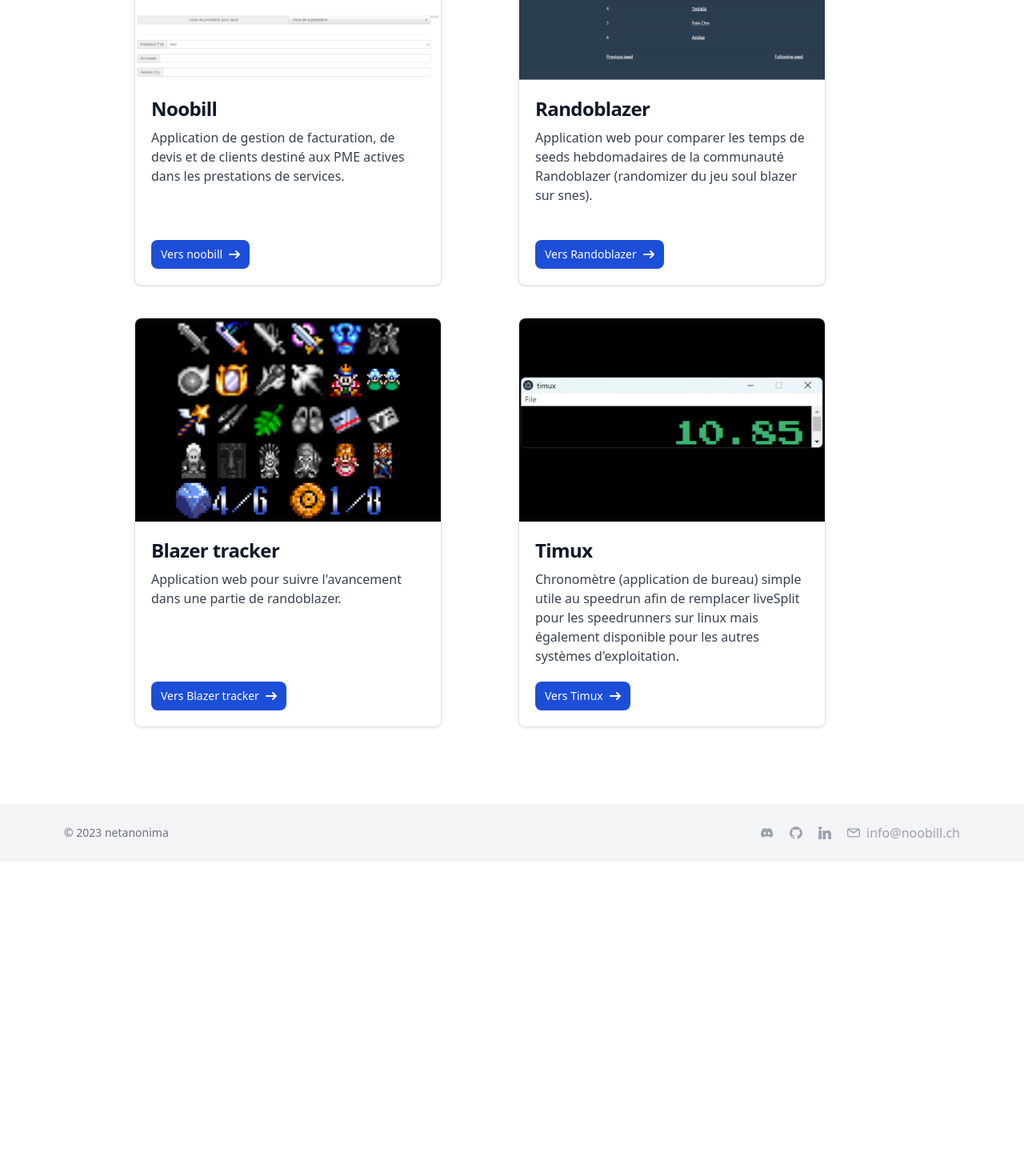
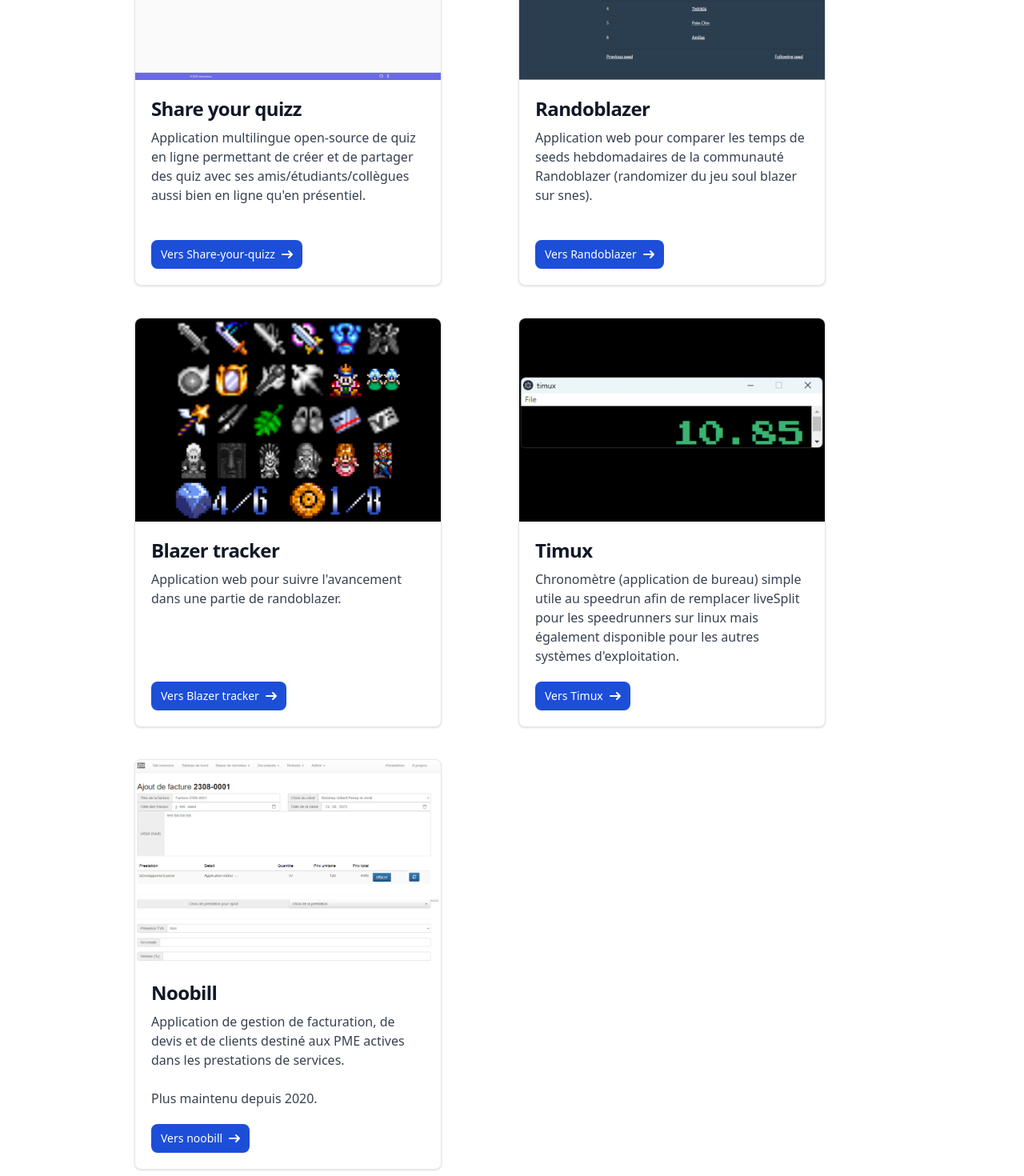
Before and after one commit to netanonima/netanonima.github.io, a Vue app: page /projects in a window 1280 px wide. Shown: the part 280-1750 px from the top of the page at 80% size. Before the commit the page ends 1373 px from the top, so only its background shows below. Built offline with nearby package versions, Linux system fonts and the light colour scheme.

Commit message:
added share-your-quizz to project and fixed title issue that hid them

```diff
--- a/src/components/Experiences.vue
+++ b/src/components/Experiences.vue
@@ -353,7 +353,7 @@
   @apply absolute flex items-center justify-center w-6 h-6 bg-blue-100 rounded-full -left-3 ring-8 ring-white dark:ring-gray-900 dark:bg-blue-900 md:block;
 }
 .title {
-  @apply mb-2 text-2xl font-medium text-gray-700 dark:text-white;
+  @apply mb-2 text-2xl font-medium text-gray-700;
 }
 .release-date {
   @apply block mb-2 text-lg font-light text-gray-500 dark:text-gray-500;
--- a/src/components/Hobbies.vue
+++ b/src/components/Hobbies.vue
@@ -6,7 +6,7 @@
   <div class="flex flex-col items-center mt-10">
     <div class="flex flex-wrap w-full px-4 md:px-0 md:max-w-2xl lg:max-w-4xl xl:max-w-5xl">
       <div class="category w-full md:w-1/2 px-2">
-        <h3 class="title">
+        <h3 class="title text-black">
           Centres d'intérêt
         </h3>
         <div>
@@ -118,7 +118,7 @@
 
 <style scoped>
 .title {
-  @apply mb-3 text-2xl font-medium text-gray-700 dark:text-white;
+  @apply mb-3 text-2xl font-medium text-gray-700;
 }
 .category{
   @apply mb-7;
--- a/src/components/Projects.vue
+++ b/src/components/Projects.vue
@@ -16,16 +16,16 @@
 
       <div class="category w-full md:w-1/2 px-2 mb-10">
         <div class="max-w-sm bg-white border border-gray-200 rounded-lg shadow dark:bg-gray-800 dark:border-gray-700">
-          <img @click="showImageInModal('./../src/assets/projects/noobill.png')" class="rounded-t-lg cursor-pointer" src="./../assets/projects/noobill.png" alt="noobill" />
+          <img @click="showImageInModal('./../src/assets/projects/share-your-quizz.png')" class="rounded-t-lg cursor-pointer" src="./../assets/projects/share-your-quizz.png" alt="share-your-quizz" />
           <div class="p-5">
             <a href="#">
-              <h5 class="mb-2 text-2xl font-bold tracking-tight text-gray-900 dark:text-white">Noobill</h5>
+              <h5 class="mb-2 text-2xl font-bold tracking-tight text-gray-900 dark:text-white">Share your quizz</h5>
             </a>
             <p class="mb-3 font-normal text-gray-700 dark:text-gray-400 h-32">
-              Application de gestion de facturation, de devis et de clients destiné aux PME actives dans les prestations de services.
+              Application multilingue open-source de quiz en ligne permettant de créer et de partager des quiz avec ses amis/étudiants/collègues aussi bien en ligne qu'en présentiel.
             </p>
-            <a href="https://noobill.ch/" target="_blank" class="inline-flex items-center px-3 py-2 text-sm font-medium text-center text-white bg-blue-700 rounded-lg hover:bg-blue-800 focus:ring-4 focus:outline-none focus:ring-blue-300 dark:bg-blue-600 dark:hover:bg-blue-700 dark:focus:ring-blue-800">
-              Vers noobill
+            <a href="https://share-your-quizz.ch/fr/" target="_blank" class="inline-flex items-center px-3 py-2 text-sm font-medium text-center text-white bg-blue-700 rounded-lg hover:bg-blue-800 focus:ring-4 focus:outline-none focus:ring-blue-300 dark:bg-blue-600 dark:hover:bg-blue-700 dark:focus:ring-blue-800">
+              Vers Share-your-quizz
               <svg class="w-3.5 h-3.5 ml-2" aria-hidden="true" xmlns="http://www.w3.org/2000/svg" fill="none" viewBox="0 0 14 10">
                 <path stroke="currentColor" stroke-linecap="round" stroke-linejoin="round" stroke-width="2" d="M1 5h12m0 0L9 1m4 4L9 9"/>
               </svg>
@@ -44,7 +44,7 @@
             <p class="mb-3 font-normal text-gray-700 dark:text-gray-400 h-32">
               Application web pour comparer les temps de seeds hebdomadaires de la communauté Randoblazer (randomizer du jeu soul blazer sur snes).
             </p>
-            <a href="https://randoblazer.com/" target="_blank" class="inline-flex items-center px-3 py-2 text-sm font-medium text-center text-white bg-blue-700 rounded-lg hover:bg-blue-800 focus:ring-4 focus:outline-none focus:ring-blue-300 dark:bg-blue-600 dark:hover:bg-blue-700 dark:focus:ring-blue-800">
+            <a href="https://randoblazer.com/weekly/" target="_blank" class="inline-flex items-center px-3 py-2 text-sm font-medium text-center text-white bg-blue-700 rounded-lg hover:bg-blue-800 focus:ring-4 focus:outline-none focus:ring-blue-300 dark:bg-blue-600 dark:hover:bg-blue-700 dark:focus:ring-blue-800">
               Vers Randoblazer
               <svg class="w-3.5 h-3.5 ml-2" aria-hidden="true" xmlns="http://www.w3.org/2000/svg" fill="none" viewBox="0 0 14 10">
                 <path stroke="currentColor" stroke-linecap="round" stroke-linejoin="round" stroke-width="2" d="M1 5h12m0 0L9 1m4 4L9 9"/>
@@ -93,6 +93,27 @@
           </div>
         </div>
       </div>
+
+      <div class="category w-full md:w-1/2 px-2 mb-10">
+        <div class="max-w-sm bg-white border border-gray-200 rounded-lg shadow dark:bg-gray-800 dark:border-gray-700">
+          <img @click="showImageInModal('./../src/assets/projects/noobill.png')" class="rounded-t-lg cursor-pointer" src="./../assets/projects/noobill.png" alt="noobill" />
+          <div class="p-5">
+            <a href="#">
+              <h5 class="mb-2 text-2xl font-bold tracking-tight text-gray-900 dark:text-white">Noobill</h5>
+            </a>
+            <p class="mb-3 font-normal text-gray-700 dark:text-gray-400 h-32">
+              Application de gestion de facturation, de devis et de clients destiné aux PME actives dans les prestations de services.<br><br>
+              Plus maintenu depuis 2020.
+            </p>
+            <a href="https://noobill.ch/" target="_blank" class="inline-flex items-center px-3 py-2 text-sm font-medium text-center text-white bg-blue-700 rounded-lg hover:bg-blue-800 focus:ring-4 focus:outline-none focus:ring-blue-300 dark:bg-blue-600 dark:hover:bg-blue-700 dark:focus:ring-blue-800">
+              Vers noobill
+              <svg class="w-3.5 h-3.5 ml-2" aria-hidden="true" xmlns="http://www.w3.org/2000/svg" fill="none" viewBox="0 0 14 10">
+                <path stroke="currentColor" stroke-linecap="round" stroke-linejoin="round" stroke-width="2" d="M1 5h12m0 0L9 1m4 4L9 9"/>
+              </svg>
+            </a>
+          </div>
+        </div>
+      </div>
     </div>
   </div>
 
--- a/src/components/Skills.vue
+++ b/src/components/Skills.vue
@@ -248,7 +248,7 @@
 
 <style scoped>
 .title {
-  @apply mb-3 text-2xl font-medium text-gray-700 dark:text-white;
+  @apply mb-3 text-2xl font-medium text-gray-700;
 }
 .category{
   @apply mb-7;
--- a/src/components/Studies.vue
+++ b/src/components/Studies.vue
@@ -276,7 +276,7 @@
   @apply absolute flex items-center justify-center w-6 h-6 bg-blue-100 rounded-full -left-3 ring-8 ring-white dark:ring-gray-900 dark:bg-blue-900 md:block;
 }
 .title {
-  @apply mb-2 text-2xl font-medium text-gray-700 dark:text-white;
+  @apply mb-2 text-2xl font-medium text-gray-700;
 }
 .release-date {
   @apply block mb-2 text-lg font-light text-gray-500 dark:text-gray-500;
```
Also changed, not shown: src/assets/projects/share-your-quizz.png (added).
